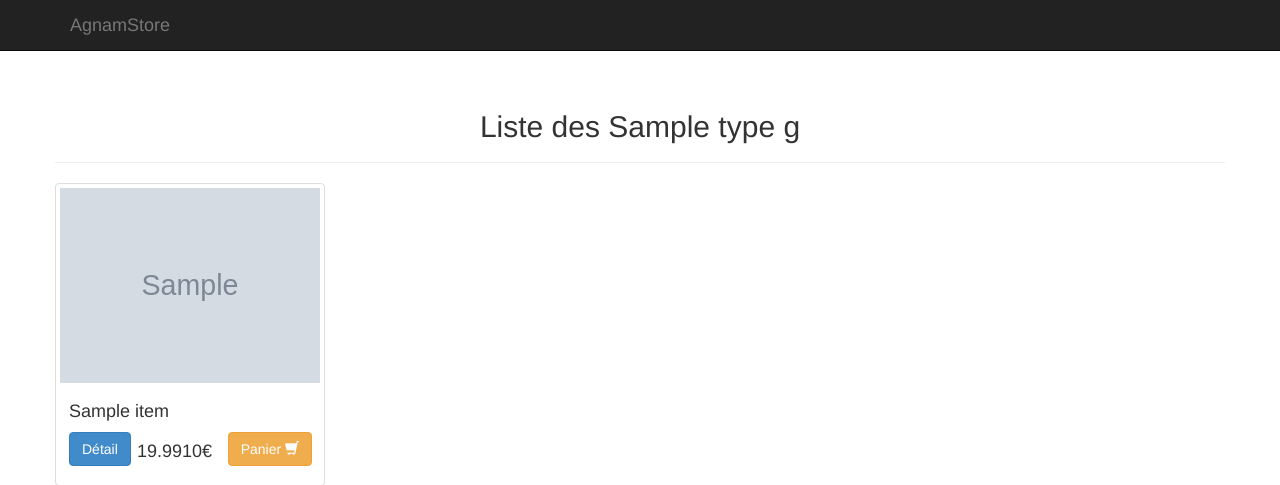
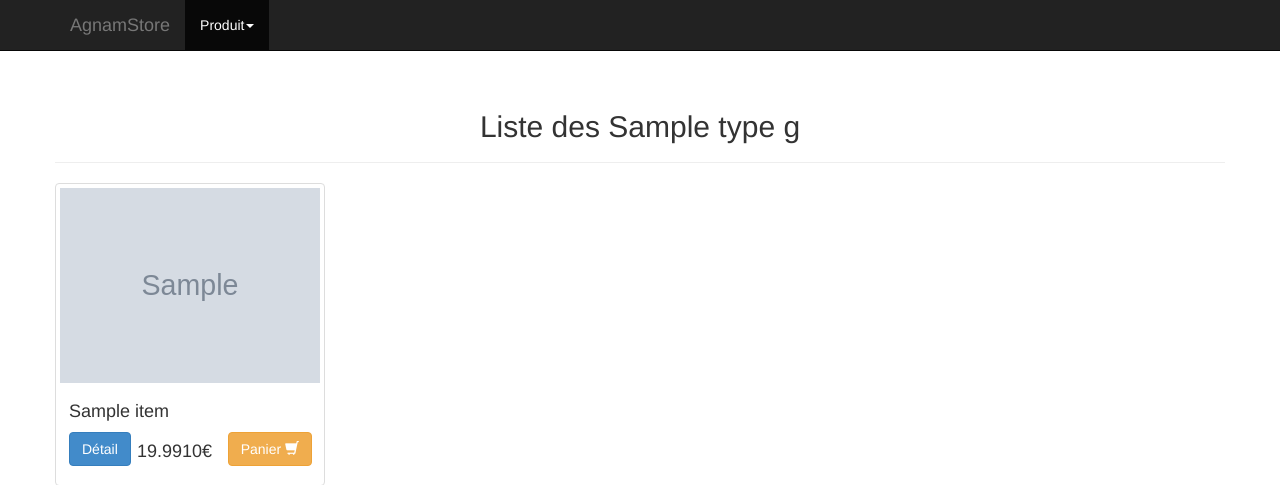
Before and after one commit to splyy/AgnamStore, a PHP site: template views/items.html.twig in a window 1280 px wide. Shown: the top 485 px of the page. Run offline with PHP 8.4, Linux system fonts and the light colour scheme; the template is opened without the code that fills it: most values are stand-ins (such as "Sample title", 1, 10 or a date in 2020); grey boxes marked "Sample" are stand-in pictures; some libraries are stand-ins or nearby versions.

Commit message:
AgnamStore 0.1.1 Correction Run-1

```diff
--- a/views/layout.html.twig
+++ b/views/layout.html.twig
@@ -1,4 +1,3 @@
-{% set typeMenu = 0%}
 {% if typeG is defined %}
     {% set typeMenu = typeG.id %}
 {% endif %}
@@ -27,15 +26,19 @@
                     </div>
                     <div class="collapse navbar-collapse" id="navbar-collapse-target">
                         <ul class="nav navbar-nav">
+                            <li class="dropdown {% if typeMenu is defined %}active{% endif %}">
+
+                            <a href="" class="dropdown-toggle" data-toggle="dropdown">Produit<b class="caret"></b></a>
+                            <ul class="dropdown-menu">
                                 {% if types %}
                                     {% for type in types %}
-                                <li class="{% if typeMenu==type.id%}active{% endif %}">
+                                        <li class="{% if typeMenu is defined and typeMenu==type.id%}active{% endif %}">
                                             <a href="/items/type={{ type.id }}" >{{ type.label }}</a>
                                         </li>
                                     {% endfor %}
                                 {% endif %}
-
-
+                            </ul>
+                        </li>
                         </ul>
                     </div>
                 </div><!-- /.container -->
```
Lines whose indentation alone changed are shown as unchanged.
